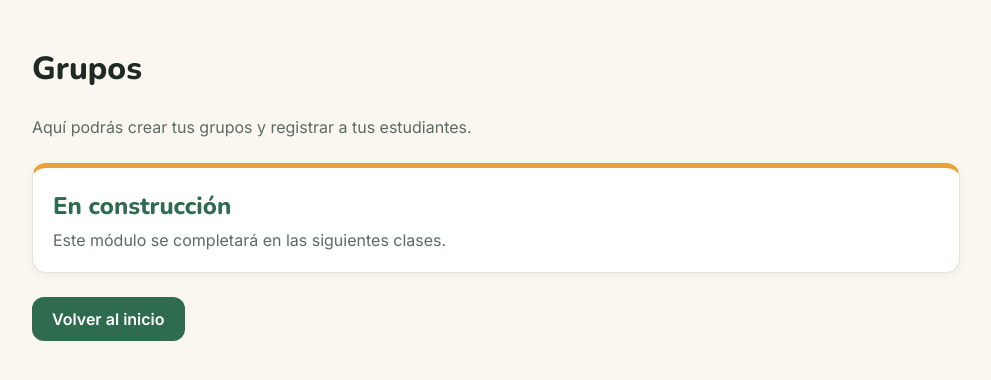
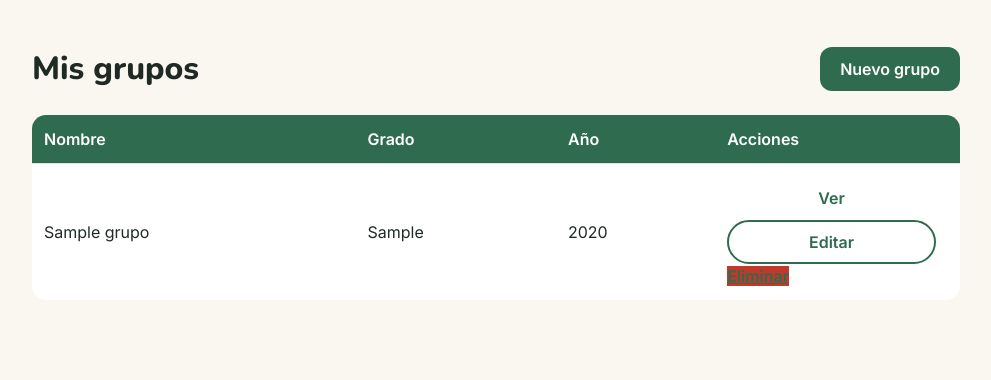
Before and after one commit to Katy1762/AulaRural, a Django app: page /grupos/ in a window 1280 px wide. Shown: the part 68-448 px from the top of the page, without its empty margins (144-1135 px from the left). Run offline with Django 5.2, Linux system fonts and the light colour scheme; a user stored in the database is signed in; tables that the repository leaves empty hold one stand-in row (values such as "Sample post").

Commit message:
CRUD de estudiantes por grupo con validaciones

```diff
--- a/grupos/urls.py
+++ b/grupos/urls.py
@@ -2,6 +2,12 @@ from django.urls import path
 from . import views
 
 urlpatterns = [
-    # '' significa /grupos/ (el prefijo lo pone aularural/urls.py)
-    path('', views.inicio, name='grupos'),
+    path('', views.lista, name='grupos'),
+    path('nuevo/', views.crear, name='grupo_crear'),
+    path('<int:pk>/', views.detalle, name='grupo_detalle'),
+    path('<int:pk>/editar/', views.editar, name='grupo_editar'),
+    path('<int:pk>/eliminar/', views.eliminar, name='grupo_eliminar'),
+    path('<int:grupo_pk>/estudiantes/nuevo/', views.estudiante_crear, name='estudiante_crear'),
+    path('estudiantes/<int:pk>/editar/', views.estudiante_editar, name='estudiante_editar'),
+    path('estudiantes/<int:pk>/eliminar/', views.estudiante_eliminar, name='estudiante_eliminar'),
 ]
--- a/grupos/views.py
+++ b/grupos/views.py
@@ -1,12 +1,97 @@
+from django.contrib import messages
 from django.contrib.auth.decorators import login_required
-from django.shortcuts import render
+from django.shortcuts import get_object_or_404, redirect, render
+
+from .forms import EstudianteForm, GrupoForm
+from .models import Estudiante, Grupo
 
 
-# Pantalla provisional del módulo Grupos (se completará en la Clase 2)
-@login_required  # solo usuarios con sesión iniciada
-def inicio(request):
-    # Enviamos título y descripción a la plantilla como datos (contexto)
-    return render(request, 'proximamente.html', {
-        'titulo': 'Grupos',
-        'descripcion': 'Aquí podrás crear tus grupos y registrar a tus estudiantes.',
-    })
+def _propios(request):
+    return Grupo.objects.filter(docente=request.user)
+
+
+def _estudiantes_propios(request):
+    return Estudiante.objects.filter(grupo__docente=request.user)
+
+
+@login_required
+def lista(request):
+    grupos = _propios(request)
+    return render(request, 'grupos/lista.html', {'grupos': grupos})
+
+
+@login_required
+def detalle(request, pk):
+    grupo = get_object_or_404(_propios(request), pk=pk)
+    return render(request, 'grupos/detalle.html', {'grupo': grupo, 'estudiantes': grupo.estudiantes.all()})
+
+
+@login_required
+def crear(request):
+    form = GrupoForm(request.POST or None, docente=request.user)
+    if request.method == 'POST' and form.is_valid():
+        grupo = form.save(commit=False)
+        grupo.docente = request.user
+        grupo.save()
+        messages.success(request, 'Grupo creado.')
+        return redirect('grupo_detalle', pk=grupo.pk)
+    return render(request, 'grupos/formulario.html', {'form': form, 'titulo': 'Nuevo grupo'})
+
+
+@login_required
+def editar(request, pk):
+    grupo = get_object_or_404(_propios(request), pk=pk)
+    form = GrupoForm(request.POST or None, instance=grupo, docente=request.user)
+    if request.method == 'POST' and form.is_valid():
+        form.save()
+        messages.success(request, 'Grupo actualizado.')
+        return redirect('grupo_detalle', pk=grupo.pk)
+    return render(request, 'grupos/formulario.html', {'form': form, 'titulo': 'Editar grupo'})
+
+
+@login_required
+def eliminar(request, pk):
+    grupo = get_object_or_404(_propios(request), pk=pk)
+    if request.method == 'POST':
+        grupo.delete()
+        messages.success(request, 'Grupo eliminado.')
+        return redirect('grupos')
+    return render(request, 'grupos/confirmar_eliminar.html', {'grupo': grupo})
+
+
+@login_required
+def estudiante_crear(request, grupo_pk):
+    grupo = get_object_or_404(_propios(request), pk=grupo_pk)
+    form = EstudianteForm(request.POST or None, grupo=grupo)
+    if request.method == 'POST' and form.is_valid():
+        estudiante = form.save(commit=False)
+        estudiante.grupo = grupo
+        estudiante.save()
+        messages.success(request, 'Estudiante agregado.')
+        return redirect('grupo_detalle', pk=grupo.pk)
+    return render(request, 'grupos/estudiante_formulario.html',
+                  {'form': form, 'grupo': grupo, 'titulo': 'Nuevo estudiante'})
+
+
+@login_required
+def estudiante_editar(request, pk):
+    estudiante = get_object_or_404(_estudiantes_propios(request), pk=pk)
+    form = EstudianteForm(request.POST or None, instance=estudiante, grupo=estudiante.grupo)
+    if request.method == 'POST' and form.is_valid():
+        form.save()
+        messages.success(request, 'Estudiante actualizado.')
+        return redirect('grupo_detalle', pk=estudiante.grupo.pk)
+    return render(request, 'grupos/estudiante_formulario.html',
+                  {'form': form, 'grupo': estudiante.grupo, 'titulo': 'Editar estudiante'})
+
+
+@login_required
+def estudiante_eliminar(request, pk):
+    estudiante = get_object_or_404(_estudiantes_propios(request), pk=pk)
+    grupo = estudiante.grupo
+    if request.method == 'POST':
+        estudiante.delete()
+        messages.success(request, 'Estudiante eliminado.')
+        return redirect('grupo_detalle', pk=grupo.pk)
+    return render(request, 'grupos/estudiante_confirmar_eliminar.html',
+                  {'estudiante': estudiante, 'grupo': grupo})
--- a/static/css/estilos.css
+++ b/static/css/estilos.css
@@ -128,3 +128,34 @@ a.boton { text-decoration: none; }  /* los enlaces con aspecto de botón no se s
 
 /* El campo de semana necesita un poco más de ancho para mostrar su texto */
 .filtros input[type="number"] { width: 120px; }
+
+
+.formulario .acciones {
+  display: flex;
+  flex-direction: column;
+  gap: 12px;
+  margin-top: 16px;
+}
+
+a.boton-secundario,
+a.boton-claro {
+  display: flex;
+  align-items: center;
+  justify-content: center;
+  min-height: 44px;
+  text-align: center;
+  text-decoration: none;
+  border-radius: 999px;
+  font-weight: 700;
+}
+
+a.boton-secundario {
+  border: 2px solid #2F6B4F;
+  color: #2F6B4F;
+  background: transparent;
+}
+
+a.boton-secundario:hover {
+  background: #2F6B4F;
+  color: #FFFFFF;
+}
--- /dev/null
+++ b/templates/grupos/lista.html
@@ -0,0 +1,29 @@
+{% extends 'base.html' %}
+{% block titulo %}Grupos{% endblock %}
+{% block contenido %}
+<div class="encabezado">
+  <h1>Mis grupos</h1>
+  <a class="boton" href="{% url 'grupo_crear' %}">Nuevo grupo</a>
+</div>
+{% if grupos %}
+<div class="tabla-contenedor">
+  <table class="tabla">
+    <thead><tr><th>Nombre</th><th>Grado</th><th>Año</th><th>Acciones</th></tr></thead>
+    <tbody>
+    {% for g in grupos %}
+      <tr>
+        <td>{{ g.nombre }}</td><td>{{ g.grado }}</td><td>{{ g.anio }}</td>
+        <td class="acciones">
+          <a class="boton-claro" href="{% url 'grupo_detalle' g.pk %}">Ver</a>
+          <a class="boton-secundario" href="{% url 'grupo_editar' g.pk %}">Editar</a>
+          <a class="boton-peligro" href="{% url 'grupo_eliminar' g.pk %}">Eliminar</a>
+        </td>
+      </tr>
+    {% endfor %}
+    </tbody>
+  </table>
+</div>
+{% else %}
+<p>Aún no tienes grupos. Crea el primero.</p>
+{% endif %}
+{% endblock %}
```
Also changed, not shown: grupos/forms.py (added, +66 -0 lines), templates/grupos/detalle.html (added, +22 -0 lines), templates/grupos/formulario.html (added, +22 -0 lines).
